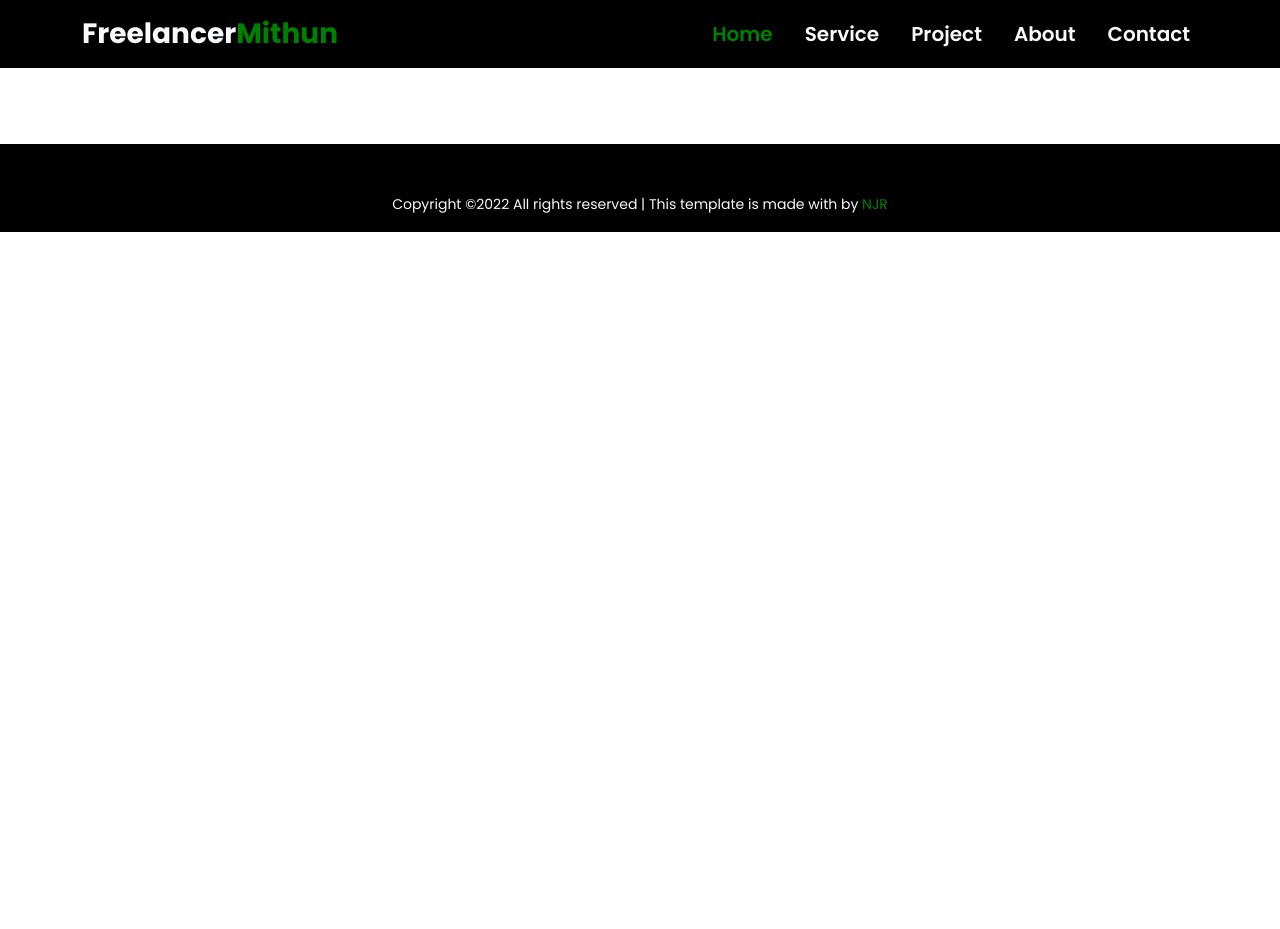
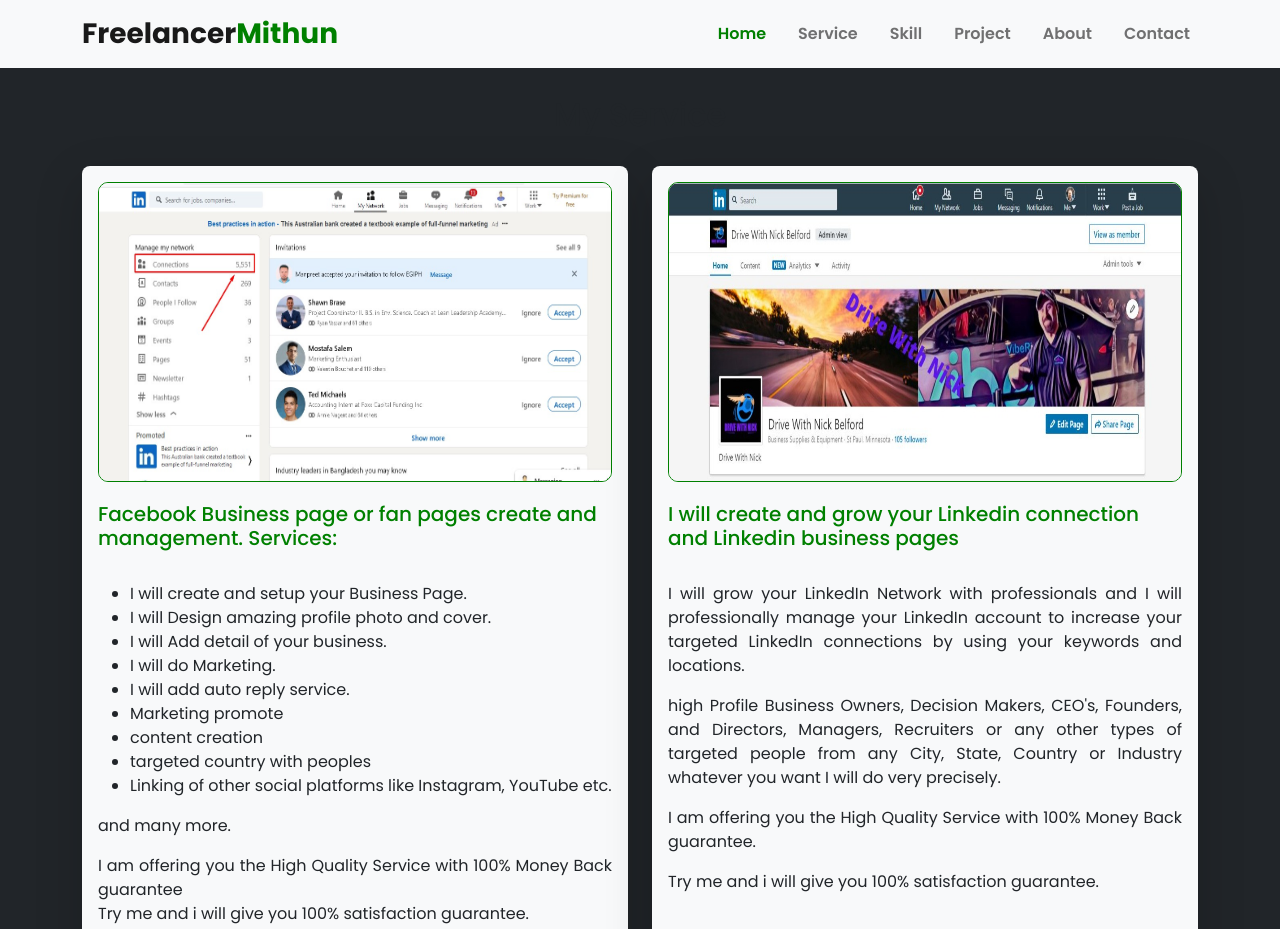
Before and after one commit to nasim0994/mithu, a plain HTML site: page service.html in a window 1280 px wide. Shown: the top 929 px of the page. Before the commit the page ends 800 px from the top, so only its background shows below. Drawn offline with nearby package versions, Linux system fonts and the light colour scheme.

Commit message:
service page add

```diff
--- a/service.html
+++ b/service.html
@@ -24,9 +24,9 @@
     <!-- Header area start -->
     <header id="header">
       <!-- Header Menu area  -->
-      <nav class="navbar navbar-expand-lg bg-black fixed-top">
+      <nav class="navbar navbar-expand-lg bg-light fixed-top">
         <div class="container">
-          <a class="navbar-brand text-light fs-3 fw-bold" href="index.html"
+          <a class="navbar-brand fs-3 fw-bold" href="index.html"
             >Freelancer<span class="text-red">Mithun</span></a
           >
           <button
@@ -43,39 +43,24 @@
           <div class="collapse navbar-collapse" id="navbarSupportedContent">
             <ul class="navbar-nav ms-auto">
               <li class="nav-item">
-                <a
-                  class="nav-link text-light fs-5 fw-semibold active-menu"
-                  href="index.html"
+                <a class="nav-link fw-semibold active-menu" href="index.html"
                   >Home</a
                 >
               </li>
               <li class="nav-item">
-                <a
-                  class="nav-link text-light fs-5 fw-semibold ps-4"
-                  href="service.html"
-                  >Service</a
-                >
+                <a class="nav-link fw-semibold ps-4" href="#service">Service</a>
               </li>
               <li class="nav-item">
-                <a
-                  class="nav-link text-light fs-5 fw-semibold ps-4"
-                  href="index.html"
-                  >Project</a
-                >
+                <a class="nav-link fw-semibold ps-4" href="#skill">Skill</a>
               </li>
               <li class="nav-item">
-                <a
-                  class="nav-link text-light fs-5 fw-semibold ps-4"
-                  href="http://127.0.0.1:5500/index.html#aboutArea"
-                  >About</a
-                >
+                <a class="nav-link fw-semibold ps-4" href="#project">Project</a>
               </li>
               <li class="nav-item">
-                <a
-                  class="nav-link text-light fs-5 fw-semibold ps-4"
-                  href="#contact"
-                  >Contact</a
-                >
+                <a class="nav-link fw-semibold ps-4" href="#aboutArea">About</a>
+              </li>
+              <li class="nav-item">
+                <a class="nav-link fw-semibold ps-4" href="#contact">Contact</a>
               </li>
             </ul>
           </div>
@@ -84,9 +69,95 @@
     </header>
     <!-- header area end -->
 
-    <!-- service area start  -->
-    <section class="mt-5 py-5"></section>
-    <!-- service area end  -->
+    <section class="mt-5 py-5 bg-dark">
+      <div class="container">
+        <div class="row">
+          <h2 class="text-center pb-4">My Service</h2>
+        </div>
+        <div class="row row-cols-2 g-4">
+          <div class="col">
+            <div class="service-card shadow-lg p-3 rounded-3 bg-light">
+              <img src="img/fb.jpg" alt="" class="img-fluid" />
+              <h5 class="text-red pb-4">
+                Facebook Business page or fan pages create and management.
+                Services:
+              </h5>
+
+              <ul>
+                <li>I will create and setup your Business Page.</li>
+                <li>I will Design amazing profile photo and cover.</li>
+                <li>I will Add detail of your business.</li>
+                <li>I will do Marketing.</li>
+                <li>I will add auto reply service.</li>
+                <li>Marketing promote</li>
+                <li>content creation</li>
+                <li>targeted country with peoples</li>
+                <li>
+                  Linking of other social platforms like Instagram, YouTube etc.
+                </li>
+              </ul>
+              <p>and many more.</p>
+              <p>
+                I am offering you the High Quality Service with 100% Money Back
+                guarantee <br />
+                Try me and i will give you 100% satisfaction guarantee.
+              </p>
+            </div>
+          </div>
+          <div class="col">
+            <div class="service-card shadow-lg p-3 rounded-3 pb-5 bg-light">
+              <img src="img/in.jpeg" alt="" class="img-fluid" />
+              <h5 class="text-red pb-4">
+                I will create and grow your Linkedin connection and Linkedin
+                business pages
+              </h5>
+              <p>
+                I will grow your LinkedIn Network with professionals and I will
+                professionally manage your LinkedIn account to increase your
+                targeted LinkedIn connections by using your keywords and
+                locations.
+              </p>
+              <p>
+                high Profile Business Owners, Decision Makers, CEO's, Founders,
+                and Directors, Managers, Recruiters or any other types of
+                targeted people from any City, State, Country or Industry
+                whatever you want I will do very precisely.
+              </p>
+              <p>
+                I am offering you the High Quality Service with 100% Money Back
+                guarantee.
+              </p>
+              <p>Try me and i will give you 100% satisfaction guarantee.</p>
+            </div>
+          </div>
+          <div class="col">
+            <div class="service-card shadow-lg p-3 rounded-3 pb-5 bg-light">
+              <img src="img/pdf.jpeg" alt="" class="img-fluid" />
+              <h5 class="text-red pb-4">
+                Pdf files convert to Ms word, excel, PowerPoint and google
+                sheet.
+              </h5>
+              <p>
+                Pdf files convert to Ms word, excel, PowerPoint and google
+                sheet.
+              </p>
+              <p>
+                I can do Edit pdf files and i can translate English to Spanish,
+                Germany, Hindi and Bengali language
+              </p>
+            </div>
+          </div>
+          <div class="col">
+            <div class="service-card shadow-lg p-3 rounded-3 pb-5 bg-light">
+              <img src="img/pdf.jpeg" alt="" class="img-fluid" />
+              <h5 class="text-red pb-4">PROFILE MANAGEMENT</h5>
+              <p>I can help your Profile management & creation</p>
+            </div>
+          </div>
+        </div>
+      </div>
+    </section>
+
     <!-- Footer area  -->
     <footer class="pt-5 pb-3 bg-black text-light text-center">
       <small
--- a/style.css
+++ b/style.css
@@ -94,3 +94,17 @@ img.about-img {
 .skill-content p {
   text-align: justify;
 }
+
+/* Service page style  */
+
+.service-card img {
+  height: 300px;
+  width: 100%;
+  margin-bottom: 20px;
+  border-radius: 10px;
+  border: 1px solid green;
+}
+
+.service-card p {
+  text-align: justify;
+}
```
Also changed, not shown: index.html (+13 -6 lines), img/banner1.png (deleted), img/buss.jpeg (added), img/cover.png (deleted), img/fb.jpg (added), img/in.jpeg (added), img/pdf.jpeg (added).
